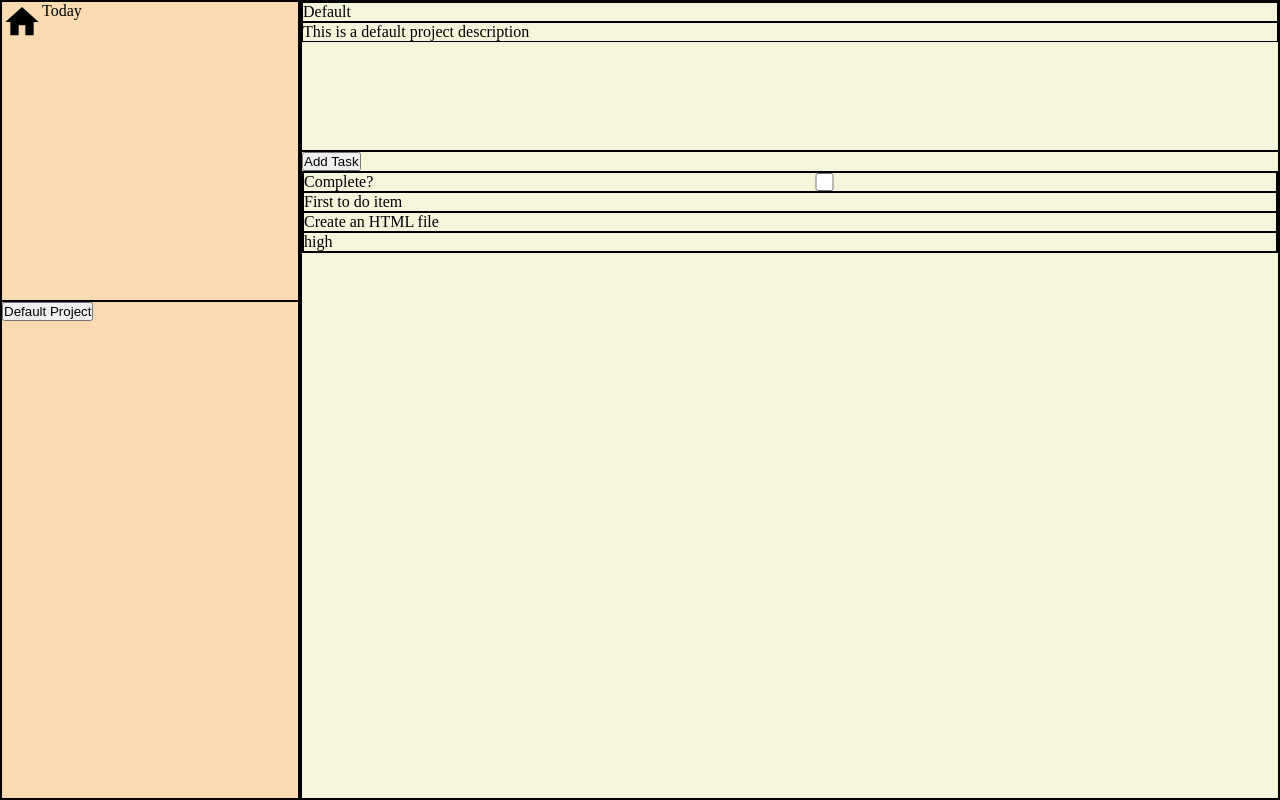
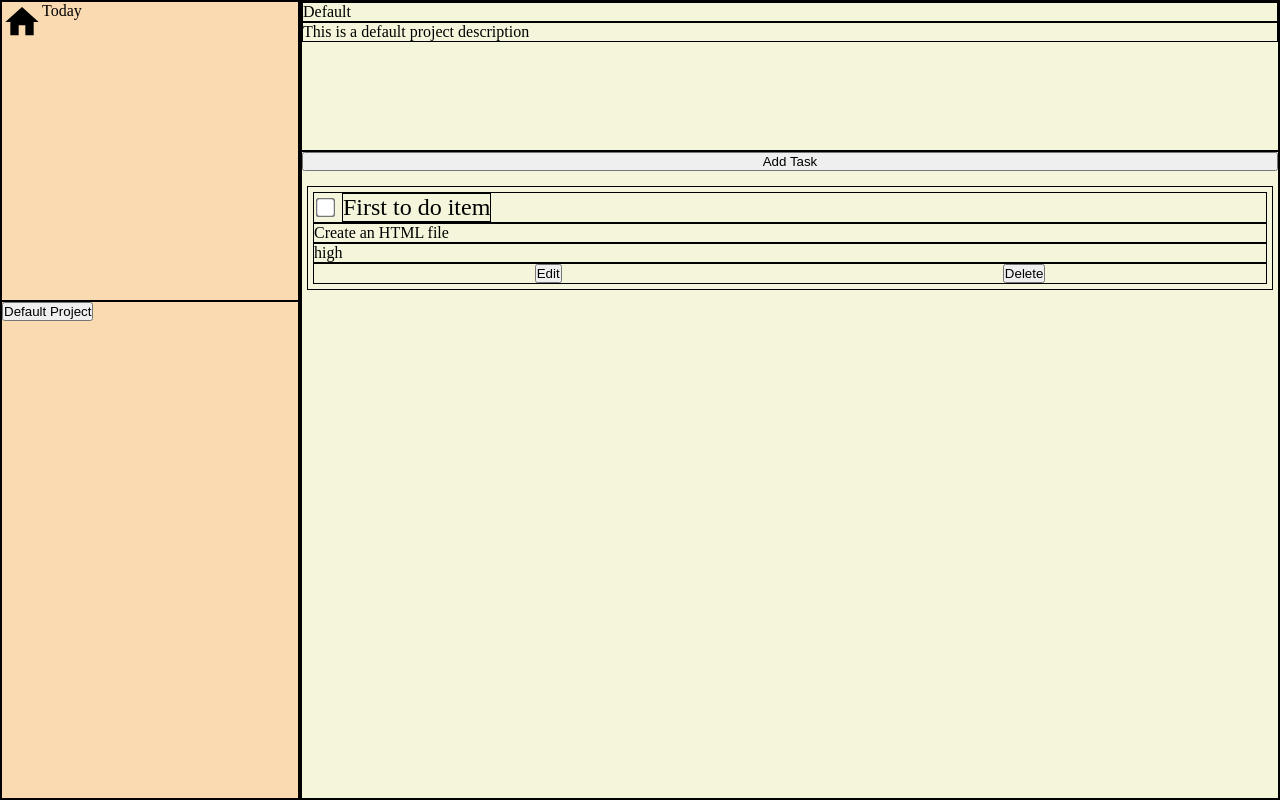
Before and after one commit to ADDikt88/todo-list, a website built with webpack: page src/template.html in a window 1280 px wide. Built offline with nearby package versions, Linux system fonts and the light colour scheme.

Commit message:
Clean add task function and clear dialog
Clear dialog when adding a new task.
Cleaned code to smooth logic for when adding a new task.

```diff
--- a/src/mainpage.js
+++ b/src/mainpage.js
@@ -64,51 +64,10 @@ function addToDo(currenTaskList, currentProject, container) {
         console.log("UPDATED");
         const position = defaultProject.toDoItems.length - 1;
         updateToDoItems (defaultProject, container, position);
-        //e.preventDefault();
         //libraryContainer.appendChild(myLibrary[myLibrary.length - 1].createBook());
         return true;
     }
 };
-
-function addAction(container, addToDoItemBtn, currentProject) {
-    const dialog = document.querySelector("#addItemDialog");
-    const confirmBtn = document.querySelector("#confirmBtn");
-    const closeDialogBtn = document.querySelector("#closeDialogBtn");
-
-    addToDoItemBtn.addEventListener('click', () => {
-        dialog.showModal();
-    });
-
-    // When the user clicks the confirm button, close the dialog
-    confirmBtn.addEventListener('click', (e) => {
-        //add an item function
-        console.log("CONFIRM");
-        if(addToDo(listOfItems, currentProject, container))
-        {
-
-            dialog.close();
-            console.log("Close dialogue");
-        }
-        e.preventDefault();
-
-
-    });
-
-    // When the user clicks the close button, close the dialog
-    closeDialogBtn.addEventListener('click', (e) => {
-        dialog.close();
-    });
-
-
-}
-
-
-
-
-
-
-
-
 
 /****
  * These functions display the project header and the to-do-list frame
@@ -123,51 +82,85 @@ function displayProjectHeader (content, currentProject) {
     projectDescription.textContent = currentProject.description;
     projectHeader.appendChild(projectTitle);
     projectHeader.appendChild(projectDescription);
+
+
+
+
 }
 
 function displayToDoItems (content, currentProject) {
     const toDoContainer = document.createElement("div");
     toDoContainer.setAttribute("class", "to-do-container");
+    toDoContainer.style.display = "flex";
+    toDoContainer.style.flexDirection = "column";
+    toDoContainer.style.gap = "10px";
     content.appendChild(toDoContainer);
+
 
     const addToDoItemBtn = document.createElement("button");
     toDoContainer.appendChild(addToDoItemBtn);
     addToDoItemBtn.textContent = "Add Task";
 
+    const dialogForm = document.querySelector("#addActionForm");
+    const dialog = document.querySelector("#addItemDialog");
+
+    addToDoItemBtn.addEventListener('click', (e) => {
+        dialogForm.reset();
+        dialog.showModal();
+        e.preventDefault();
+    });
+
+
+    // When the user clicks the confirm button, close the dialog
+    confirmBtn.addEventListener('click', (e) => {
+        //add an item function
+        console.log("CONFIRM");
+        if(addToDo(listOfItems, currentProject, toDoContainer))
+            dialog.close();
+        e.preventDefault();
+
+    });
+
+    // When the user clicks the close button, close the dialog
+    closeDialogBtn.addEventListener('click', (e) => {
+        dialog.close();
+        e.preventDefault();
+    });
+
     updateToDoItems (currentProject, toDoContainer, 0);
-    addAction(toDoContainer, addToDoItemBtn, currentProject);
+
+
 
 
 }
 
 function updateToDoItems (currentProject, container, position) {
 
+    //Create Task Item
     const toDoItem = document.createElement("div");
-    toDoItem.setAttribute("id", "taskID_" + position)
+    toDoItem.setAttribute("id", "taskID_" + position);
+    toDoItem.style.padding = "5px";
+    toDoItem.style.margin = "5px";
     container.appendChild(toDoItem);
 
-    const statusDiv = document.createElement("div");
-    statusDiv.textContent = "Complete?";
-    statusDiv.style.display = "flex";
+    //Create FUNCTIONAL elements
+    //create status element
+    const titleDiv = document.createElement("div");
+    //statusDiv.textContent = "Complete?";
+    titleDiv.style.display = "flex";
+    titleDiv.style.alignItems = "center";
+    titleDiv.style.justifyContent = "flex-start";
+    titleDiv.style.gap = "5px";
+
     const status = document.createElement("input");
+    status.style.width = "auto";
     status.setAttribute("type", "checkbox");
-    statusDiv.appendChild(status);
-
-    const toDoTitle = document.createElement("div");
-    const toDoDescription = document.createElement("div");
-    const priorityLevel = document.createElement("div");
-
-    toDoTitle.textContent = currentProject.toDoItems[position].title;
-    toDoDescription.textContent = currentProject.toDoItems[position].description;
-    priorityLevel.textContent = currentProject.toDoItems[position].priority;
-
-    toDoItem.appendChild(statusDiv);
-    toDoItem.appendChild(toDoTitle);
-    toDoItem.appendChild(toDoDescription);
-    toDoItem.appendChild(priorityLevel);
+    status.style.transform = "scale(1.5)";
+    status.style.margin = "5px";
+    titleDiv.appendChild(status);
 
     //Checkbox listener for status
-    statusDiv.addEventListener("change", function(e) {
+    status.addEventListener("change", function(e) {
         if (e.target.checked) {
             toDoItem.style.backgroundColor = "#a9f7c7";
         } else {
@@ -175,6 +168,54 @@ function updateToDoItems (currentProject, container, position) {
         }
     });
 
+    //create edit/delete element
+    const editDelDiv = document.createElement("div");
+    editDelDiv.style.display = "flex";
+    editDelDiv.style.justifyContent = "space-around";
+
+    const editBtn = document.createElement("button");
+    editBtn.textContent = "Edit";
+    editDelDiv.appendChild(editBtn);
+
+    //addAction(container, editBtn, currentProject);
+
+
+
+
+    const delBtn = document.createElement("button");
+    delBtn.textContent = "Delete";
+    editDelDiv.appendChild(delBtn);
+
+    //Checkbox listener for status
+    // statusDiv.addEventListener("change", function(e) {
+    //     if (e.target.checked) {
+    //         toDoItem.style.backgroundColor = "#a9f7c7";
+    //     } else {
+    //         toDoItem.style.backgroundColor = "";
+    //     }
+    // });
+
+
+
+
+    //Create STATIC elements
+    const toDoTitle = document.createElement("div");
+    const toDoDescription = document.createElement("div");
+    const priorityLevel = document.createElement("div");
+
+    toDoTitle.textContent = currentProject.toDoItems[position].title;
+    toDoTitle.style.fontSize = "1.5rem";
+    toDoDescription.textContent = currentProject.toDoItems[position].description;
+    priorityLevel.textContent = currentProject.toDoItems[position].priority;
+
+    toDoItem.appendChild(titleDiv);
+    titleDiv.appendChild(toDoTitle);
+    toDoItem.appendChild(toDoDescription);
+    toDoItem.appendChild(priorityLevel);
+    toDoItem.appendChild(editDelDiv);
+
+
+
     console.log(currentProject.toDoItems);
 
 }
--- a/src/template.html
+++ b/src/template.html
@@ -7,6 +7,7 @@
 </head>
 <!-- The dialog element -->
 <dialog id="addItemDialog">
+    <form id="addActionForm">
         <div id="dialogBase">
             <h4>Add a task to the current project</h2>
             <div class="inputs">
@@ -30,7 +31,8 @@
                 <button id="closeDialogBtn" style="padding: 2px 5px;">Cancel</button>
                 <button id="confirmBtn" style="padding: 2px 5px;" value="default">Confirm</button>
             </div>
-    </dialogBase>
+        </div>
+    </form>
 </dialog>
 <body>
     <div class="sidebar">
```
Lines whose indentation alone changed are shown as unchanged.
